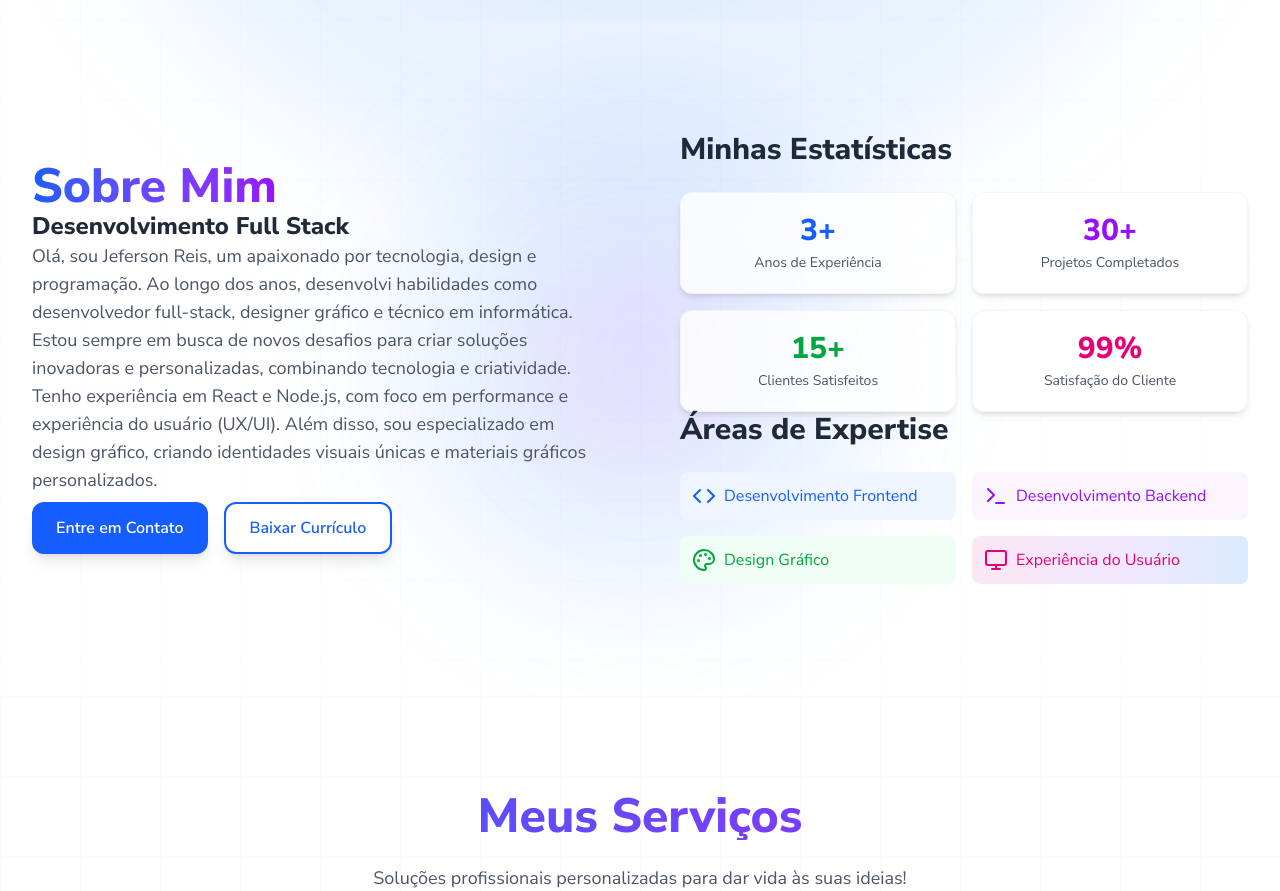
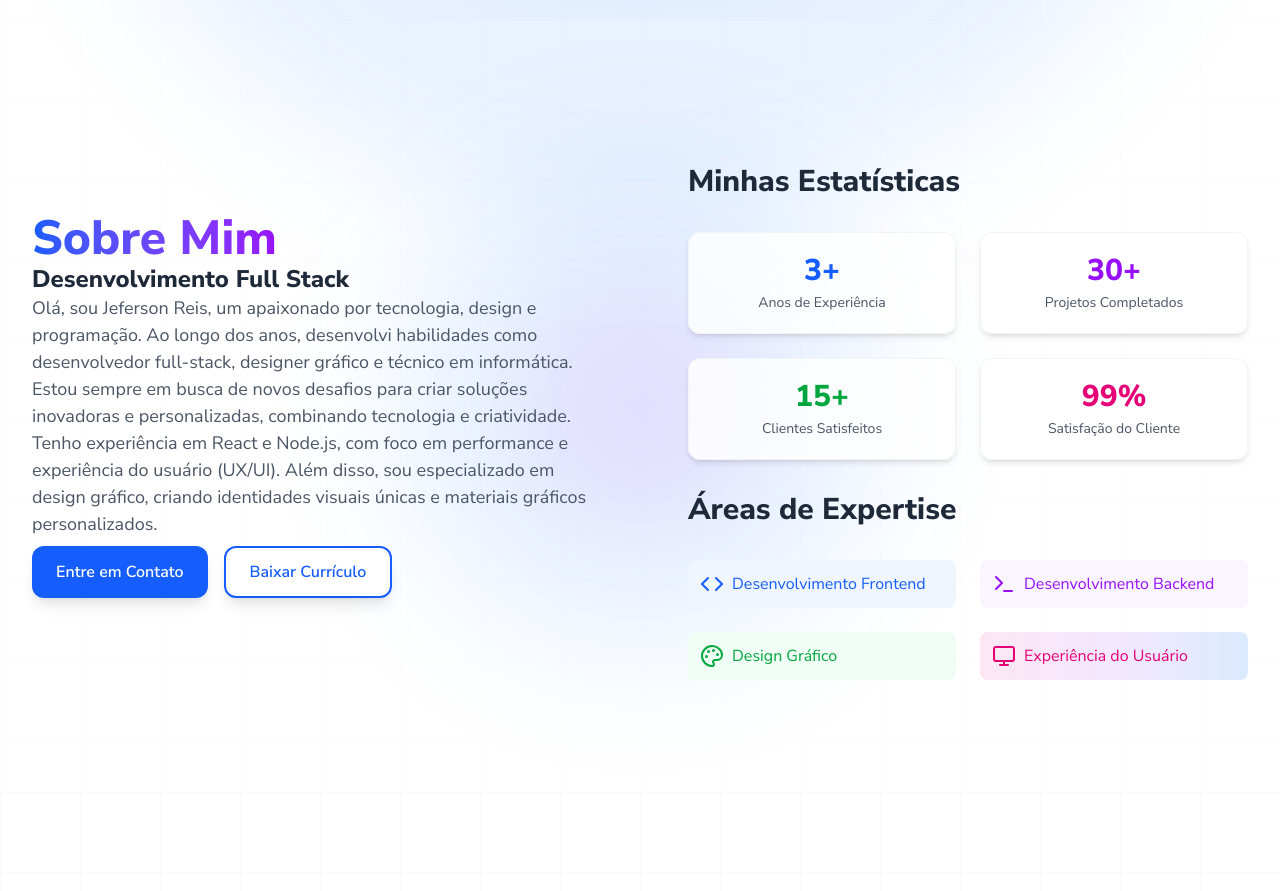
Before and after one commit to Jeffinp/jefersonreis.portifolio, a React (Vite) app: page / in a window 1280 px wide. Shown: the part 780-1671 px from the top of the page. Built offline with nearby package versions, Linux system fonts and the light colour scheme.

Commit message:
refactor: ajustar espaçamentos e margens nos componentes About e StatCard

```diff
--- a/src/containers/About.jsx
+++ b/src/containers/About.jsx
@@ -228,10 +228,10 @@ const StatCard = memo(({ value, label, colorClass }) => {
     return (
         <div className="bg-white/80 dark:bg-slate-800/80 p-4 md:p-5 rounded-xl border border-gray-100 dark:border-gray-700 shadow-sm md:shadow-md flex flex-col items-center">
             <p className={`text-2xl md:text-3xl font-bold ${colorClass === "blue" ? "text-blue-600 dark:text-blue-400" :
-                    colorClass === "purple" ? "text-purple-600 dark:text-purple-400" :
-                        colorClass === "green" ? "text-green-600 dark:text-green-400" :
-                            colorClass === "pink" ? "text-pink-600 dark:text-pink-400" :
-                                "text-blue-600 dark:text-blue-400"
+                colorClass === "purple" ? "text-purple-600 dark:text-purple-400" :
+                    colorClass === "green" ? "text-green-600 dark:text-green-400" :
+                        colorClass === "pink" ? "text-pink-600 dark:text-pink-400" :
+                            "text-blue-600 dark:text-blue-400"
                 }`}>
                 {value}
             </p>
@@ -442,11 +442,11 @@ const AboutMe = () => {
             </div>
 
             <div className="max-w-7xl mx-auto px-4 sm:px-6 lg:px-8 relative z-10">
-                <div className="flex flex-col lg:flex-row lg:items-center lg:justify-between gap-12 lg:gap-16 xl:gap-20">
+                <div className="flex flex-col lg:flex-row lg:items-center lg:justify-between gap-16 lg:gap-20 xl:gap-24">
                     {/* Bio and Introduction */}
                     <div className="w-full lg:w-1/2 space-y-8">
                         <AnimatedSection delay={0} animation="fadeUp" className="w-full">
-                            <div className="space-y-6">
+                            <div className="space-y-8">
                                 <div className="space-y-2">
                                     <h2 className="text-3xl md:text-4xl lg:text-5xl font-bold bg-clip-text text-transparent bg-gradient-to-r from-blue-600 to-purple-600 dark:from-blue-400 dark:to-purple-400 inline-block">
                                         {t('about.title')}
@@ -456,7 +456,7 @@ const AboutMe = () => {
                                     </h3>
                                 </div>
 
-                                <div className="space-y-4 text-gray-600 dark:text-gray-300 text-base md:text-lg">
+                                <div className="space-y-4 text-gray-600 dark:text-gray-300 text-base md:text-lg leading-relaxed md:leading-[1.5]">
                                     <p>{t('about.paragraphs.first')}</p>
                                     <p>{t('about.paragraphs.second')}</p>
                                 </div>
@@ -482,13 +482,13 @@ const AboutMe = () => {
                     </div>
 
                     {/* Statistics and Expertise */}
-                    <div className="w-full lg:w-1/2 space-y-8">
+                    <div className="w-full lg:w-1/2 space-y-12">
                         {/* Statistics */}
                         <AnimatedSection delay={0.1} animation="fadeUp" className="w-full">
-                            <h2 className="text-2xl md:text-3xl font-bold mb-6 text-gray-800 dark:text-white">
+                            <h2 className="text-2xl md:text-3xl font-bold mb-8 text-gray-800 dark:text-white mt-8">
                                 {t('about.stats.title')}
                             </h2>
-                            <div className="grid grid-cols-2 gap-4">
+                            <div className="grid grid-cols-2 gap-6">
                                 {stats.map((stat, index) => (
                                     <StatCard
                                         key={index}
@@ -502,10 +502,10 @@ const AboutMe = () => {
 
                         {/* Expertise */}
                         <AnimatedSection delay={0.2} animation="fadeUp">
-                            <h2 className="text-2xl md:text-3xl font-bold mb-6 text-gray-800 dark:text-white">
+                            <h2 className="text-2xl md:text-3xl font-bold mb-8 text-gray-800 dark:text-white mt-8">
                                 {t('about.expertise.title')}
                             </h2>
-                            <div className="grid grid-cols-2 gap-4">
+                            <div className="grid grid-cols-2 gap-6">
                                 {expertiseItems.map((item, index) => (
                                     <ExpertiseItem
                                         key={index}
```
